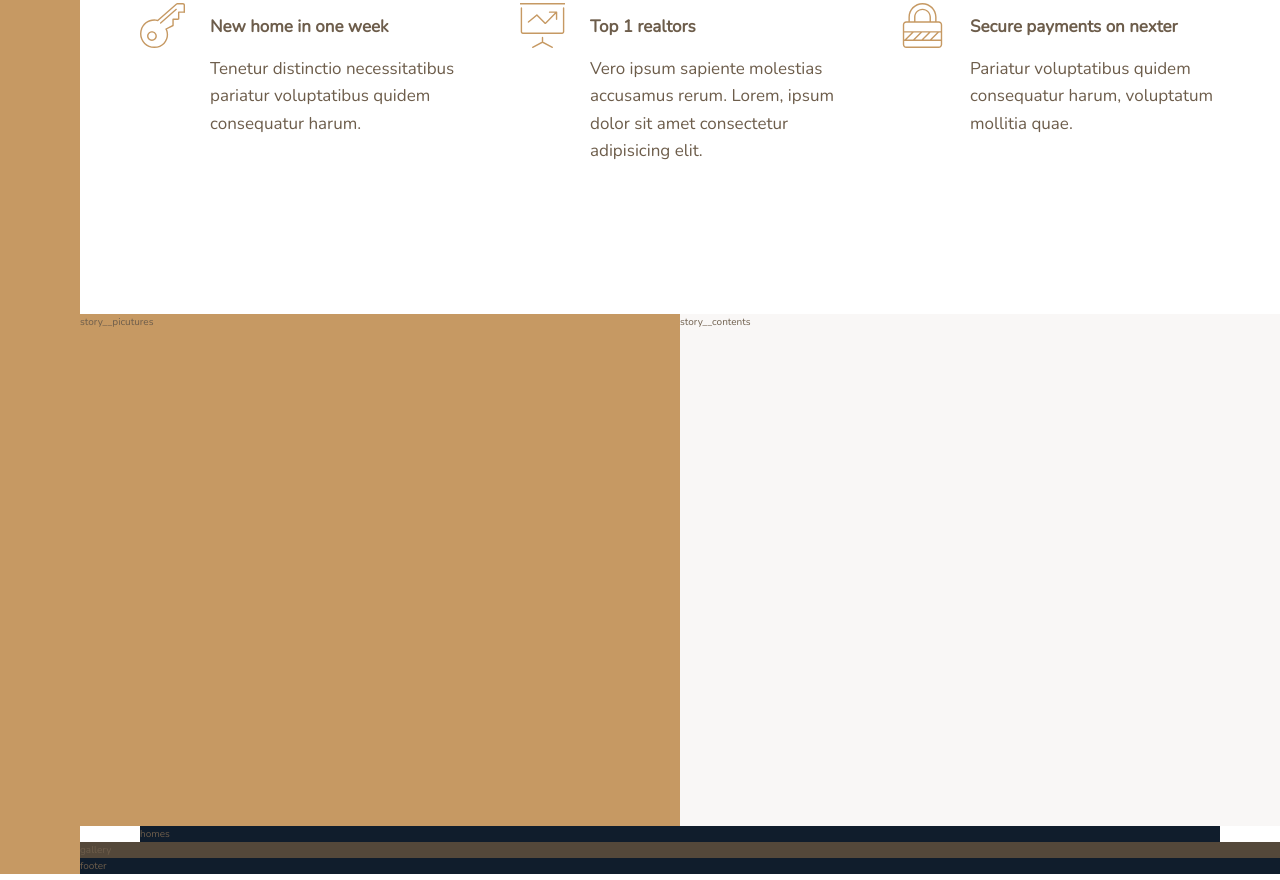
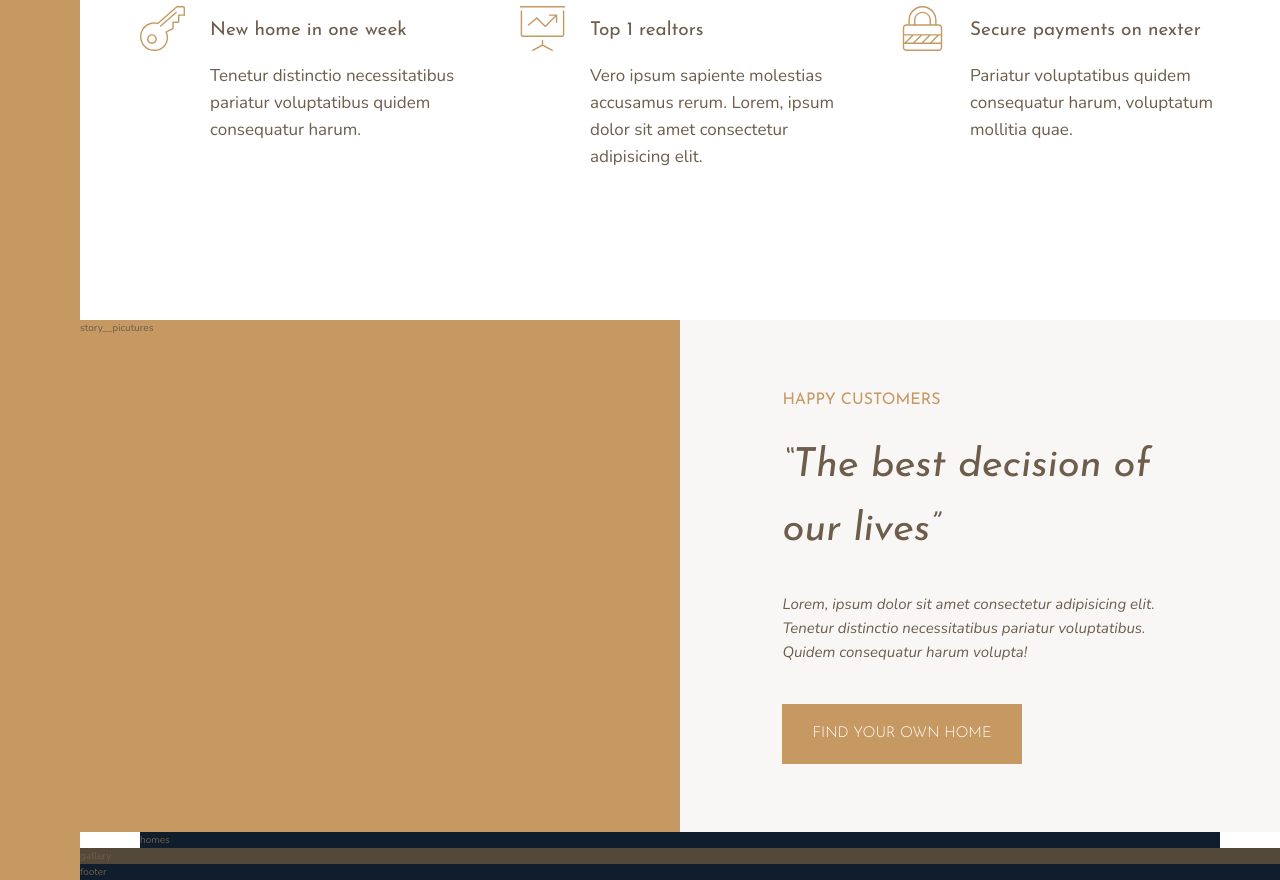
Before and after one commit to Kenji-jp/Take-lesson, a website: page lesson-3/index.html in a window 1280 px wide. Shown: the part 988-1868 px from the top of the page. Drawn offline with nearby package versions, Linux system fonts and the light colour scheme.

Commit message:
[add]building story__content

```diff
--- a/lesson-3/index.html
+++ b/lesson-3/index.html
@@ -80,7 +80,14 @@
         story__picutures
     </div>
     <div class="story__contents">
-        story__contents
+        <h3 class="heading-3 mb-sm">Happy Customers</h3>
+        <h2 class="heading-2 heading-2--dark mb-md">&ldquo;The best decision of our lives&rdquo;</h2>
+        <p class="story__text">
+            Lorem, ipsum dolor sit amet consectetur adipisicing elit. Tenetur distinctio necessitatibus pariatur
+            voluptatibus. Quidem consequatur harum volupta!
+        </p>
+        <button class="btn">find your own home</button>
+
     </div>
     <section class="homes">
         homes
--- a/lesson-3/sass/_story.scss
+++ b/lesson-3/sass/_story.scss
@@ -7,5 +7,25 @@
     &__contents {
         background-color: $color-grey-light-1;
         grid-column: col-start 5 / full-end;
+
+        padding: 6rem 8vw;
+
+        /* using flex
+        display: flex;
+        flex-direction: column;
+        justify-content: center;
+        align-items: flex-start;
+        */
+
+        display: grid;
+        align-content: center;
+        justify-items: start;
+
+    }
+
+    &__text {
+        font-size: 1.5rem;
+        font-style: italic;
+        margin-bottom: 4rem;
     }
 }
--- a/lesson-3/sass/_typography.scss
+++ b/lesson-3/sass/_typography.scss
@@ -1,4 +1,67 @@
+%heading {
+    font-family: $font-display;
+    font-weight: 400;
+}
+
+.heading-1 {
+    @extend %heading;
+}
+
+.heading-2 {
+    @extend %heading;
+    font-size: 4rem;
+    font-style: italic;
+}
+
+.heading-3 {
+    @extend %heading;
+    font-size: 1.6rem;
+    color: $color-primary;
+    text-transform: uppercase;
+}
+
 .heading-4 {
-    font-weight: 600;
-    font-size: 1.7rem;
+    @extend %heading;
+    font-size: 1.9rem;
+
+    &--light {
+        color: $color-grey-light-1;
+    }
+
+    &--dark {
+        color: $color-grey-dark-1;
+    }
 }
+
+.btn {
+    background-color: $color-primary;
+    color: white;
+    border: none;
+    border-radius: 0;
+    font-family: $font-display;
+    font-size: 1.5rem;
+    text-transform: uppercase;
+    padding: 1.8rem 3rem;
+    cursor: pointer;
+    transition: all .2s;
+
+    &:hover {
+        background-color: $color-primary-dark;
+    }
+}
+
+.mb-sm {
+    margin-bottom: 2rem;
+}
+
+.mb-md {
+    margin-bottom: 3rem;
+}
+
+.mb-lg {
+    margin-bottom: 4rem;
+}
+
+.mb-hg {
+    margin-bottom: 8rem;
+}
```
Also changed, not shown: lesson-3/css/style.css.
